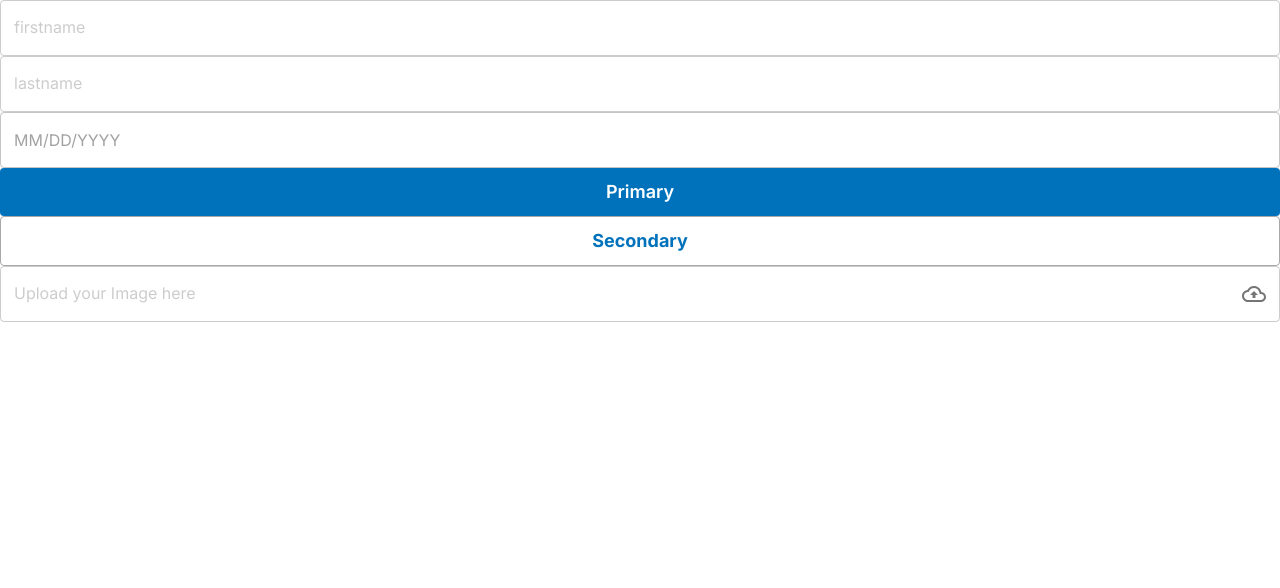
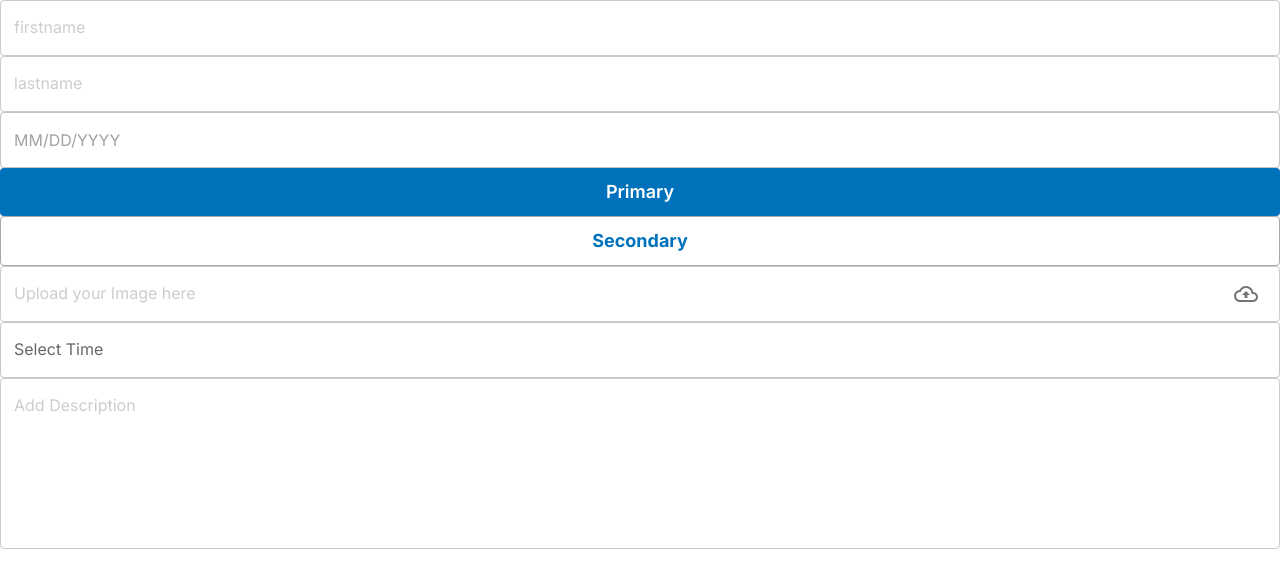
Before and after one commit to Xyvin-Corp/School_Councelling_System, a React (Vite) app in the folder frontend/: page /app in a window 1280 px wide. Shown: the top 588 px of the page. Built offline with nearby package versions, Linux system fonts and the light colour scheme.

Commit message:
secnd commit

```diff
--- a/frontend/src/App.jsx
+++ b/frontend/src/App.jsx
@@ -1,7 +1,10 @@
+import React from 'react';
 import { StyledButton } from "./ui/StyledButton";
 import { StyledTextField } from "./ui/StyledTextField"
 import { StyledDatePicker as StyledCalender } from "./ui/StyledCalender";
-import { StyledEventIcon } from "./ui/StyledEventIcon";
+import { StyledTime } from "./ui/StyledTime";
+import { StyledMultilineTextField } from './ui/StyledMultilineTextField ';
+import { StyledEventUpload } from './ui/StyledEventUpload';
 function App() {
   return (
     <>
@@ -10,9 +13,11 @@ function App() {
       <StyledCalender/>
       <StyledButton name="Primary" variant="primary">Primary Button</StyledButton>
       <StyledButton name="Secondary" variant="secondary">Secondary Button</StyledButton>
-      <StyledEventIcon label="Upload your Image here"placeholder="Click icon to upload event"/>
+      <StyledEventUpload label="Upload your Image here" placeholder="Click icon to upload event"/>
+      <StyledTime label="Select Time" placeholder="HH:MM"/>
+      <StyledMultilineTextField label="Add Description" placeholder="Add description in less than 500 words" rows={6} />
     </>
   )
 }
 
-export default App
+export default App;
--- a/frontend/src/layout/Layout.jsx
+++ b/frontend/src/layout/Layout.jsx
@@ -44,10 +44,10 @@ const subNavigation = [
         icon: <UserIcon />,
         subItems: [
           { name: "Student", to: "/user/student", icon: <StudentIcon />  },
-          { name: "Counselor", to: "/",icon: <TeacherIcon />  },
+          { name: "Counselor", to: "/user/counselor",icon: <TeacherIcon />  },
         ],
       },
-    { name: "Cases & Sessions", to: "/", icon:<TeacherIcon />  },
+    { name: "Cases & Sessions", to: "/casesstudies", icon:<TeacherIcon />  },
     { name: "Events", to: "/events", icon: <EventIcon /> },
 
     { name: "Report", to: "/report", icon: <ReportIcon /> },
--- /dev/null
+++ b/frontend/src/pages/CasesSection.jsx
@@ -0,0 +1,7 @@
+import React from 'react'
+
+export default function CasesSection() {
+  return (
+    <div>CasesSection</div>
+  )
+}
--- /dev/null
+++ b/frontend/src/pages/Counselor.jsx
@@ -0,0 +1,7 @@
+import React from 'react'
+
+export const Counselor = () => {
+  return (
+    <div>Counselor</div>
+  )
+}
--- /dev/null
+++ b/frontend/src/pages/Events.jsx
@@ -0,0 +1,7 @@
+import React from 'react'
+
+export default function Events() {
+  return (
+    <div>Events</div>
+  )
+}
--- /dev/null
+++ b/frontend/src/pages/Notification.jsx
@@ -0,0 +1,7 @@
+import React from 'react'
+
+export default function Notification() {
+  return (
+    <div>Notification</div>
+  )
+}
--- /dev/null
+++ b/frontend/src/pages/Report.jsx
@@ -0,0 +1,7 @@
+import React from 'react'
+
+export default function Report() {
+  return (
+    <div>Report</div>
+  )
+}
--- /dev/null
+++ b/frontend/src/pages/Settings.jsx
@@ -0,0 +1,7 @@
+import React from 'react'
+
+export default function Settings() {
+  return (
+    <div>Settings</div>
+  )
+}
--- a/frontend/src/routes/Router.jsx
+++ b/frontend/src/routes/Router.jsx
@@ -3,7 +3,12 @@ import Layout from "../layout/Layout";
 import DashboardPage from "../pages/DashboardPage";
 import StudentPage from "../pages/StudentPage";
 import App from "../App";
-
+import { Counselor } from "../pages/Counselor";
+import CasesSection from "../pages/CasesSection";
+import Events from "../pages/Events";
+import Settings from "../pages/Settings";
+import Report from '../pages/Report';
+import Notification from "../pages/Notification";
 const router = createBrowserRouter([
   {
     path: "/",
@@ -29,6 +34,54 @@ const router = createBrowserRouter([
       </Layout>
     ),
   },
+  {
+    path: "/user/counselor",
+    element: (
+      <Layout>
+        <Counselor />
+      </Layout>
+    ),
+  },
+  {
+    path: "/casesstudies",
+    element: (
+      <Layout>
+        <CasesSection />
+      </Layout>
+    ),
+  },
+  {
+    path: "/events",
+    element: (
+      <Layout>
+        <Events />
+      </Layout>
+    ),
+  },
+  {
+    path: "/report",
+    element: (
+      <Layout>
+        <Report />
+      </Layout>
+    ),
+  },
+  {
+    path: "/notification",
+    element: (
+      <Layout>
+        <Notification />
+      </Layout>
+    ),
+  },
+  {
+    path: "/settings",
+    element: (
+      <Layout>
+        <Settings />
+      </Layout>
+    ),
+  },
 ]);
 
 export default router;
--- /dev/null
+++ b/frontend/src/ui/StyledEventUpload.jsx
@@ -0,0 +1,93 @@
+import React, { useRef, useState } from 'react';
+import TextField from '@mui/material/TextField';
+import { styled } from '@mui/material/styles';
+import InputAdornment from '@mui/material/InputAdornment';
+import BackupOutlinedIcon from '@mui/icons-material/BackupOutlined';
+import IconButton from '@mui/material/IconButton';
+import Box from '@mui/material/Box';
+
+const CustomTextField = styled(TextField)(({ theme }) => ({
+  '& .MuiOutlinedInput-root': {
+    '& fieldset': {
+      borderColor: 'rgba(0, 0, 0, 0.2)',
+    },
+    '&:hover fieldset': {
+      borderColor: 'rgba(0, 0, 0, 0.2)',
+    },
+    '&.Mui-focused fieldset': {
+      borderColor: 'rgba(0, 0, 0, 0.2)',
+    },
+  },
+  '& .MuiInputLabel-root': {
+    color: 'rgba(0, 0, 0, 0.2)',
+  },
+  '& .MuiInputLabel-root.Mui-focused': {
+    color: 'rgba(0, 0, 0, 0.2)',
+  },
+  '& .MuiInputBase-input::placeholder': {
+    color: 'rgba(0, 0, 0, 0.2)',
+    opacity: 1,
+  },
+}));
+
+const ImagePreview = styled(Box)({
+  width: '100%',
+  height: '200px',
+  marginTop: '10px',
+  backgroundSize: 'contain',
+  backgroundPosition: 'center',
+  backgroundRepeat: 'no-repeat',
+  border: '1px solid rgba(0, 0, 0, 0.2)',
+  borderRadius: '4px',
+});
+
+export const StyledEventUpload = ({ label, placeholder }) => {
+  const fileInputRef = useRef(null);
+  const [selectedImage, setSelectedImage] = useState(null);
+
+  const handleIconClick = () => {
+    fileInputRef.current.click();
+  };
+
+  const handleFileChange = (event) => {
+    const file = event.target.files[0];
+    if (file) {
+      const reader = new FileReader();
+      reader.onload = (e) => {
+        setSelectedImage(e.target.result);
+      };
+      reader.readAsDataURL(file);
+      console.log('Selected file:', file.name);
+    }
+  };
+
+  return (
+    <>
+      <CustomTextField
+        fullWidth
+        label={label}
+        placeholder={placeholder}
+        InputProps={{
+          endAdornment: (
+            <InputAdornment position="end">
+              <IconButton onClick={handleIconClick}>
+                <BackupOutlinedIcon />
+              </IconButton>
+            </InputAdornment>
+          ),
+          readOnly: true,
+        }}
+      />
+      <input
+        type="file"
+        ref={fileInputRef}
+        onChange={handleFileChange}
+        style={{ display: 'none' }}
+        accept="image/*"
+      />
+      {selectedImage && (
+        <ImagePreview style={{ backgroundImage: `url(${selectedImage})` }} />
+      )}
+    </>
+  );
+};
--- a/frontend/src/ui/StyledEventIcon.jsx
+++ b/frontend/src/ui/StyledMultilineTextField .jsx
@@ -1,10 +1,9 @@
-import React from 'react'
+import React from 'react';
+import { styled } from '@mui/material/styles';
 import TextField from '@mui/material/TextField';
-import { styled } from '@mui/material/styles';
-import InputAdornment from '@mui/material/InputAdornment';
-import BackupOutlinedIcon from '@mui/icons-material/BackupOutlined';
 
 const CustomTextField = styled(TextField)(({ theme }) => ({
+  width: '100%',
   '& .MuiOutlinedInput-root': {
     '& fieldset': {
       borderColor: 'rgba(0, 0, 0, 0.2)',
@@ -28,20 +27,24 @@ const CustomTextField = styled(TextField)(({ theme }) => ({
   },
 }));
 
-export const StyledEventIcon = ({ label, onChange, placeholder }) => {
+export const StyledMultilineTextField = ({ label, placeholder, rows = 4 }) => {
+  const [value, setValue] = React.useState('');
+
+  const handleChange = (event) => {
+    setValue(event.target.value);
+    console.log('Text changed:', event.target.value);
+  };
+
   return (
     <CustomTextField
+      label={label}
+      placeholder={placeholder}
+      multiline
+      rows={rows}
+      value={value}
+      onChange={handleChange}
+      variant="outlined"
       fullWidth
-      label={label}
-      onChange={onChange}
-      placeholder={placeholder}
-      InputProps={{
-        endAdornment: (
-          <InputAdornment position="end">
-            <BackupOutlinedIcon />
-          </InputAdornment>
-        ),
-      }}
     />
   );
 };
--- /dev/null
+++ b/frontend/src/ui/StyledTime.jsx
@@ -0,0 +1,64 @@
+import React from 'react';
+import { styled } from '@mui/material/styles';
+import TextField from '@mui/material/TextField';
+import { TimePicker } from '@mui/x-date-pickers/TimePicker';
+import { LocalizationProvider } from '@mui/x-date-pickers/LocalizationProvider';
+import { AdapterDateFns } from '@mui/x-date-pickers/AdapterDateFns';
+
+const CustomTextField = styled(TextField)(({ theme }) => ({
+  width: '100%',
+  '& .MuiOutlinedInput-root': {
+    '& fieldset': {
+      borderColor: 'rgba(0, 0, 0, 0.2)',
+    },
+    '&:hover fieldset': {
+      borderColor: 'rgba(0, 0, 0, 0.2)',
+    },
+    '&.Mui-focused fieldset': {
+      borderColor: 'rgba(0, 0, 0, 0.2)',
+    },
+  },
+  '& .MuiInputLabel-root': {
+    color: 'rgba(0, 0, 0, 0.2)',
+  },
+  '& .MuiInputLabel-root.Mui-focused': {
+    color: 'rgba(0, 0, 0, 0.2)',
+  },
+  '& .MuiInputBase-input::placeholder': {
+    color: 'rgba(0, 0, 0, 0.2)',
+    opacity: 1,
+  },
+  '& .MuiInputBase-input::label': {
+    color: 'rgba(0, 0, 0, 0.2)',
+    opacity: 1,
+  },
+}));
+
+const FullWidthTimePicker = styled(TimePicker)({
+  width: '100%',
+});
+
+export const StyledTime = ({ label, placeholder }) => {
+  const [selectedTime, setSelectedTime] = React.useState(null);
+
+  const handleTimeChange = (time) => {
+    setSelectedTime(time);
+    console.log('Selected time:', time);
+  };
+
+  return (
+    <LocalizationProvider dateAdapter={AdapterDateFns}>
+      <FullWidthTimePicker
+        label={label}
+        value={selectedTime}
+        onChange={handleTimeChange}
+        renderInput={(params) => (
+          <CustomTextField
+            {...params}
+            placeholder={placeholder}
+          />
+        )}
+      />
+    </LocalizationProvider>
+  );
+};
```
Also changed, not shown: 1 other file (tests, documents, lock files or other folders).
